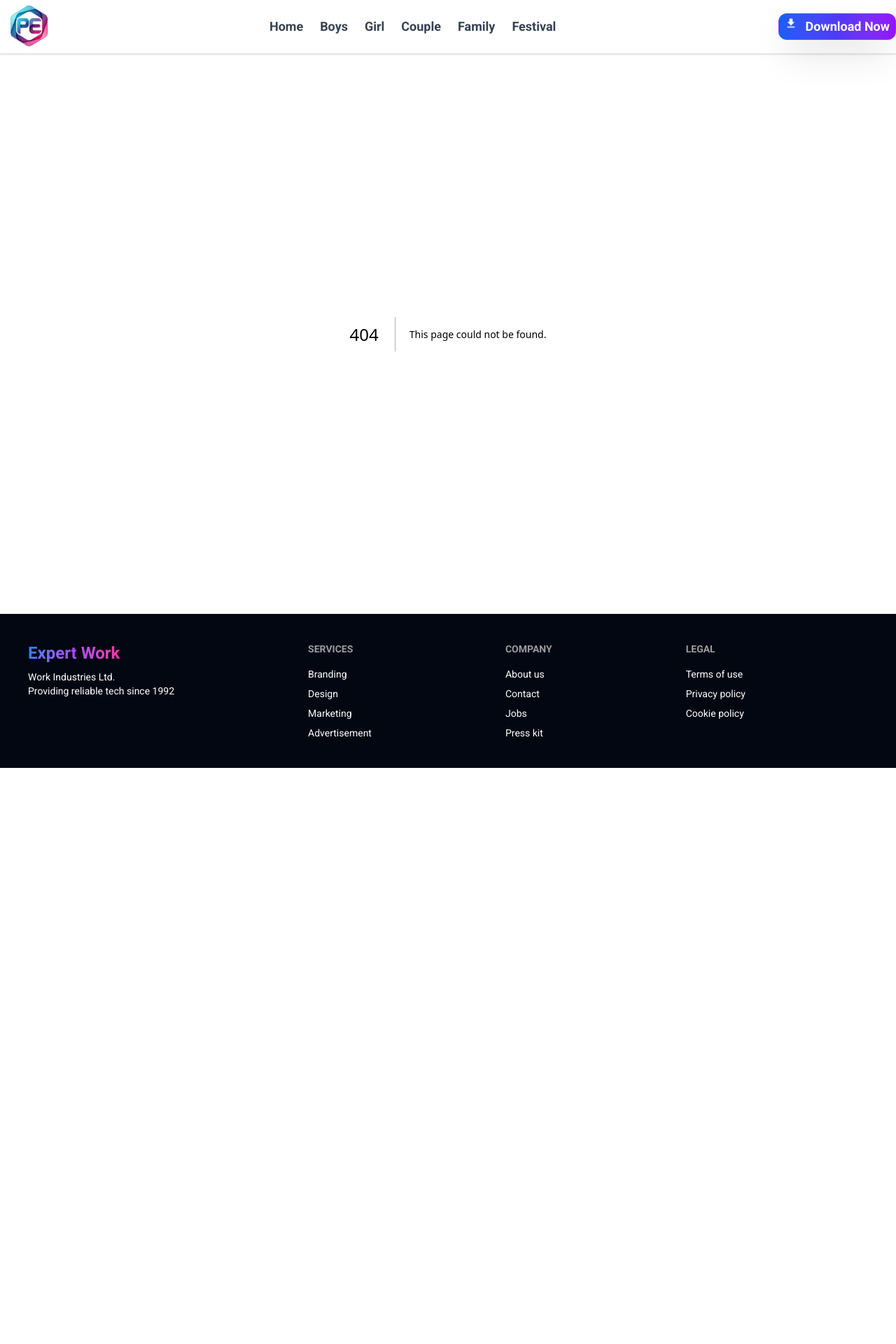
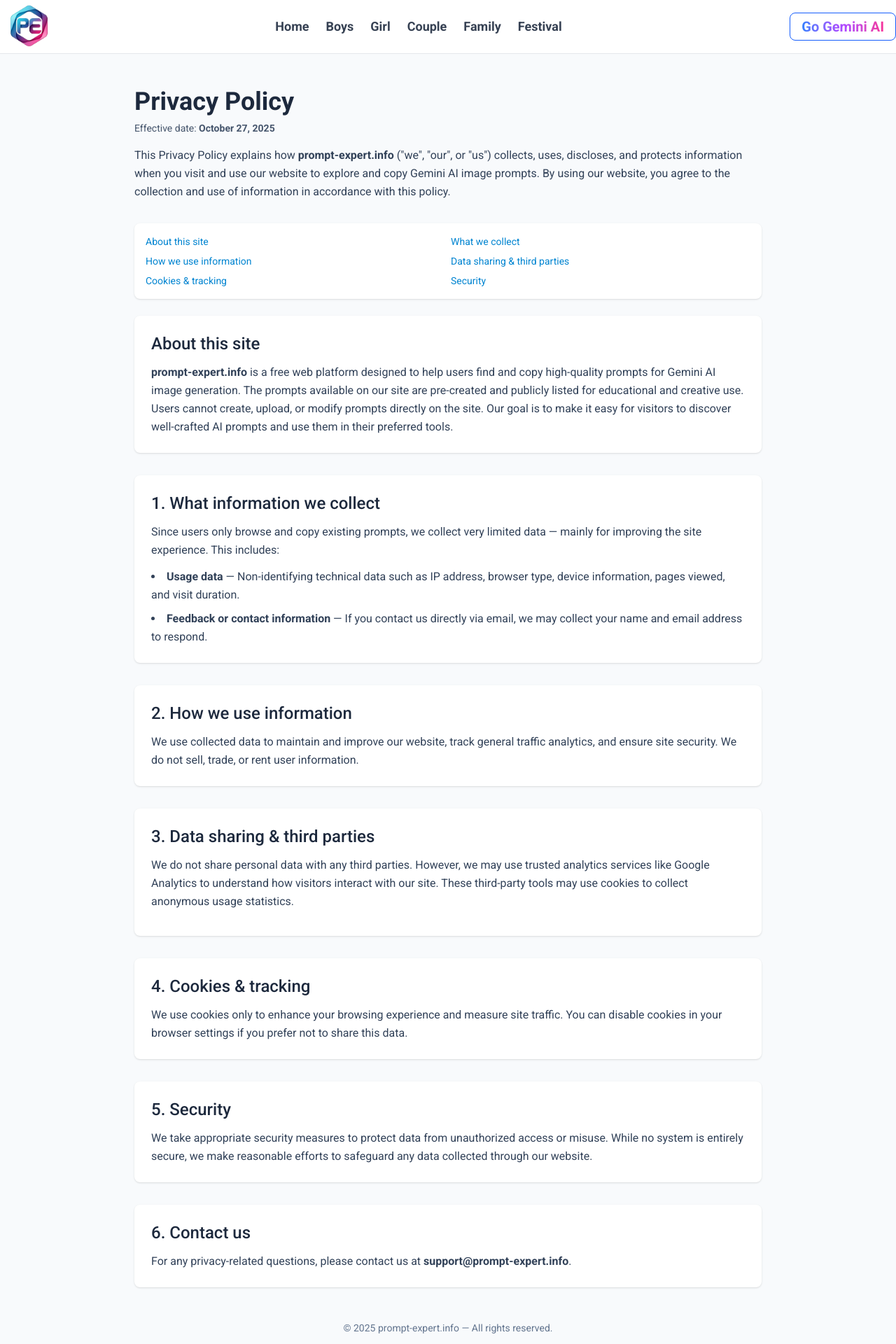
Before and after one commit to Rifazul-Islam/expert-work, a Next.js app: page /privacy-policy in a window 1280 px wide. Before the commit this address had no page. Shown: the top 1920 px of the page at 70% size. Before the commit the page ends 1097 px from the top, so only its background shows below. Built offline with nearby package versions, Linux system fonts and the light colour scheme.

Commit message:
update button

```diff
--- /dev/null
+++ b/src/app/privacy-policy/page.jsx
@@ -0,0 +1,170 @@
+import React from "react";
+
+export default function PrivacyPolicy() {
+  return (
+    <div className="bg-slate-50 text-slate-800 antialiased leading-relaxed min-h-screen py-12 px-6 sm:px-12">
+      <div className="max-w-4xl mx-auto">
+        <header className="mb-8">
+          <h1 className="text-3xl sm:text-4xl font-semibold mb-2">
+            Privacy Policy
+          </h1>
+          <p className="text-sm text-slate-600">
+            Effective date: <strong>October 27, 2025</strong>
+          </p>
+          <p className="mt-4 text-slate-700">
+            This Privacy Policy explains how <strong>prompt-expert.info</strong>{" "}
+            ("we", "our", or "us") collects, uses, discloses, and protects
+            information when you visit and use our website to explore and copy
+            Gemini AI image prompts. By using our website, you agree to the
+            collection and use of information in accordance with this policy.
+          </p>
+        </header>
+
+        <nav className="mb-6 bg-white p-4 rounded-lg shadow-sm">
+          <ul className="grid grid-cols-1 sm:grid-cols-2 gap-2 text-sm">
+            <li>
+              <a className="text-sky-600 hover:underline" href="#about-site">
+                About this site
+              </a>
+            </li>
+            <li>
+              <a
+                className="text-sky-600 hover:underline"
+                href="#what-we-collect"
+              >
+                What we collect
+              </a>
+            </li>
+            <li>
+              <a className="text-sky-600 hover:underline" href="#how-we-use">
+                How we use information
+              </a>
+            </li>
+            <li>
+              <a className="text-sky-600 hover:underline" href="#data-sharing">
+                Data sharing & third parties
+              </a>
+            </li>
+            <li>
+              <a className="text-sky-600 hover:underline" href="#cookies">
+                Cookies & tracking
+              </a>
+            </li>
+            <li>
+              <a className="text-sky-600 hover:underline" href="#security">
+                Security
+              </a>
+            </li>
+          </ul>
+        </nav>
+
+        <main className="space-y-8">
+          <section
+            id="about-site"
+            className="bg-white p-6 rounded-lg shadow-sm"
+          >
+            <h2 className="text-2xl font-medium mb-3">About this site</h2>
+            <p className="text-slate-700">
+              <strong>prompt-expert.info</strong> is a free web platform
+              designed to help users find and copy high-quality prompts for
+              Gemini AI image generation. The prompts available on our site are
+              pre-created and publicly listed for educational and creative use.
+              Users cannot create, upload, or modify prompts directly on the
+              site. Our goal is to make it easy for visitors to discover
+              well-crafted AI prompts and use them in their preferred tools.
+            </p>
+          </section>
+
+          <section
+            id="what-we-collect"
+            className="bg-white p-6 rounded-lg shadow-sm"
+          >
+            <h2 className="text-2xl font-medium mb-3">
+              1. What information we collect
+            </h2>
+            <p className="text-slate-700 mb-3">
+              Since users only browse and copy existing prompts, we collect very
+              limited data — mainly for improving the site experience. This
+              includes:
+            </p>
+            <ul className="list-disc list-inside text-slate-700 space-y-2">
+              <li>
+                <strong>Usage data</strong> — Non-identifying technical data
+                such as IP address, browser type, device information, pages
+                viewed, and visit duration.
+              </li>
+              <li>
+                <strong>Feedback or contact information</strong> — If you
+                contact us directly via email, we may collect your name and
+                email address to respond.
+              </li>
+            </ul>
+          </section>
+
+          <section
+            id="how-we-use"
+            className="bg-white p-6 rounded-lg shadow-sm"
+          >
+            <h2 className="text-2xl font-medium mb-3">
+              2. How we use information
+            </h2>
+            <p className="text-slate-700">
+              We use collected data to maintain and improve our website, track
+              general traffic analytics, and ensure site security. We do not
+              sell, trade, or rent user information.
+            </p>
+          </section>
+
+          <section
+            id="data-sharing"
+            className="bg-white p-6 rounded-lg shadow-sm"
+          >
+            <h2 className="text-2xl font-medium mb-3">
+              3. Data sharing & third parties
+            </h2>
+            <p className="text-slate-700 mb-3">
+              We do not share personal data with any third parties. However, we
+              may use trusted analytics services like Google Analytics to
+              understand how visitors interact with our site. These third-party
+              tools may use cookies to collect anonymous usage statistics.
+            </p>
+          </section>
+
+          <section id="cookies" className="bg-white p-6 rounded-lg shadow-sm">
+            <h2 className="text-2xl font-medium mb-3">4. Cookies & tracking</h2>
+            <p className="text-slate-700">
+              We use cookies only to enhance your browsing experience and
+              measure site traffic. You can disable cookies in your browser
+              settings if you prefer not to share this data.
+            </p>
+          </section>
+
+          <section id="security" className="bg-white p-6 rounded-lg shadow-sm">
+            <h2 className="text-2xl font-medium mb-3">5. Security</h2>
+            <p className="text-slate-700">
+              We take appropriate security measures to protect data from
+              unauthorized access or misuse. While no system is entirely secure,
+              we make reasonable efforts to safeguard any data collected through
+              our website.
+            </p>
+          </section>
+
+          <section id="contact" className="bg-white p-6 rounded-lg shadow-sm">
+            <h2 className="text-2xl font-medium mb-3">6. Contact us</h2>
+            <p className="text-slate-700">
+              For any privacy-related questions, please contact us at
+              <strong> support@prompt-expert.info</strong>.
+            </p>
+          </section>
+        </main>
+
+        <footer className="mt-12 text-center text-sm text-slate-500">
+          <p>
+            © {new Date().getFullYear()} prompt-expert.info — All rights
+            reserved.
+          </p>
+        </footer>
+      </div>
+    </div>
+  );
+}
--- a/src/components/Banner/Banner.jsx
+++ b/src/components/Banner/Banner.jsx
@@ -13,7 +13,7 @@ function Banner() {
           <div
             className="absolute inset-0"
             style={{
-              backgroundImage: "url(/blog-images/blog-6.png)",
+              backgroundImage: "url(/gemini-images/banner-image.png)",
               backgroundRepeat: "no-repeat",
               backgroundPosition: "center",
               backgroundSize: "cover",
--- a/src/components/Footer/Footer.jsx
+++ b/src/components/Footer/Footer.jsx
@@ -1,41 +1,41 @@
+import Link from "next/link";
 import React from "react";
 
 export default function Footer() {
   return (
-    <footer className="footer sm:footer-horizontal bg-gray-950  text-white p-10">
+    <footer className="footer sm:footer-horizontal bg-gray-800  text-white p-10">
       <aside>
-        <a
-          href="/"
-          className="text-2xl font-bold bg-gradient-to-r from-blue-500 via-purple-500 to-pink-500 bg-clip-text text-transparent"
-        >
-          Expert Work
-        </a>
+        <img className="h-14 md:h-16 " src="/gemini-images/logos.png" alt="" />
         <p>
-          Work Industries Ltd.
+          Prompt Expert
           <br />
-          Providing reliable tech since 1992
+          Providing reliable tech since 2025
         </p>
       </aside>
       <nav>
-        <h6 className="footer-title">Services</h6>
-        <a className="link link-hover">Branding</a>
-        <a className="link link-hover">Design</a>
-        <a className="link link-hover">Marketing</a>
-        <a className="link link-hover">Advertisement</a>
+        <h6 className="footer-title font-bold">Services</h6>
+        <Link href={"/boy-prompt"} className="link link-hover">
+          Boys
+        </Link>
+        <Link href={"/girl-prompt"} className="link link-hover">
+          Girl
+        </Link>
+        <Link href={"/couple-prompt"} className="link link-hover">
+          Couple
+        </Link>
+        <Link href={"/family-prompt"} className="link link-hover">
+          Family
+        </Link>
       </nav>
-      <nav>
-        <h6 className="footer-title">Company</h6>
-        <a className="link link-hover">About us</a>
-        <a className="link link-hover">Contact</a>
-        <a className="link link-hover">Jobs</a>
-        <a className="link link-hover">Press kit</a>
-      </nav>
+
       <nav>
         <h6 className="footer-title">Legal</h6>
-        <a className="link link-hover">Terms of use</a>
-        <a className="link link-hover">Privacy policy</a>
-        <a className="link link-hover">Cookie policy</a>
+        <Link href={"/privacy-policy"} className="link link-hover">
+          Privacy policy
+        </Link>
       </nav>
+
+      <nav>© 2025 Prompt Expert All Rights Reserved.</nav>
     </footer>
   );
 }
--- a/src/components/Navbar/Navbar.jsx
+++ b/src/components/Navbar/Navbar.jsx
@@ -55,7 +55,7 @@ export default function Navbar() {
       <div className=" lg:max-w-7xl mx-auto px-4 sm:px-6 lg:px-0">
         <div className="flex justify-between items-center  ">
           {/* Logo - Left Side */}
-          <div className="flex-shrink-0  ">
+          <div className="flex items-center">
             <img
               className="h-14 md:h-16 "
               src="/gemini-images/logos.png"
@@ -74,14 +74,13 @@ export default function Navbar() {
             <Link
               className="pl-4"
               target="blank"
-              href="https://play.google.com/store/apps/details?id=com.google.android.apps.bard"
+              href="https://gemini.google.com/app"
             >
-              <button className="group cursor-pointer relative px-2 py-1  bg-gradient-to-r from-blue-600 via-indigo-600 to-purple-600 text-white font-bold rounded-xl hover:from-blue-500 hover:via-indigo-500 hover:to-purple-500 transition-all duration-300 shadow-2xl hover:shadow-blue-500/50 hover:scale-100 flex items-center gap-3 border border-blue-400/30 hover:border-blue-300/60 backdrop-blur-sm">
-                <MdDownload size={18} className="animate-bounce" />
-                <span className="">Download Now </span>
-
-                <div className="absolute inset-0 rounded-xl bg-gradient-to-r from-blue-400 to-purple-400 opacity-0 group-hover:opacity-20 transition-opacity duration-300 blur"></div>
-              </button>
+              <main className="flex items-center cursor-pointer justify-center btn btn-outline btn-primary px-4 py-2 rounded-lg border-blue-600 hover:bg-blue-900  transition-all duration-300">
+                <button className="text-xl cursor-pointer  font-bold bg-gradient-to-r from-blue-500 via-purple-500 to-pink-500 bg-clip-text text-transparent  ">
+                  Go Gemini AI
+                </button>
+              </main>
             </Link>
           </div>
 
@@ -163,17 +162,15 @@ export default function Navbar() {
             </Link>
 
             <Link
-              className=" py-2"
-              onClick={() => setIsOpen(false)}
+              className="pl-4"
               target="blank"
-              href="https://play.google.com/store/apps/details?id=com.google.android.apps.bard"
+              href="https://gemini.google.com/app"
             >
-              <button className="group  cursor-pointer relative px-5 w-full lg:w-[45%] mx-auto py-4 bg-gradient-to-r from-blue-600 via-indigo-600 to-purple-600 text-white font-bold rounded-xl hover:from-blue-500 hover:via-indigo-500 hover:to-purple-500 transition-all duration-300 shadow-2xl hover:shadow-blue-500/50 hover:scale-100 flex items-center gap-3 border border-blue-400/30 hover:border-blue-300/60 backdrop-blur-sm">
-                <MdDownload size={24} className="animate-bounce " />
-                <span className="text-xl">Download Now </span>
-
-                <div className="absolute inset-0 rounded-xl bg-gradient-to-r from-blue-400 to-purple-400 opacity-0 group-hover:opacity-20 transition-opacity duration-300 blur"></div>
-              </button>
+              <main className="flex items-center cursor-pointer justify-center btn btn-outline btn-primary px-4 py-2 rounded-lg border-blue-600 hover:bg-blue-900  transition-all duration-300">
+                <button className="text-xl cursor-pointer  font-bold bg-gradient-to-r from-blue-500 via-purple-500 to-pink-500 bg-clip-text text-transparent  ">
+                  Go Gemini AI
+                </button>
+              </main>
             </Link>
           </div>
         )}
--- a/src/components/SliderComponent/SliderComponent.jsx
+++ b/src/components/SliderComponent/SliderComponent.jsx
@@ -30,8 +30,8 @@ const SliderComponent = () => {
     {
       id: 5,
       link: "/boy-prompt",
-      image: "/blog-images/blog-5.png",
-      alt: "Blog Image 5",
+      image: "/blog-images/boy-22.png",
+      alt: "Blog Image 22",
     },
     {
       id: 6,
```
Also changed, not shown: public/gemini-images/go-gemini.png (added).
